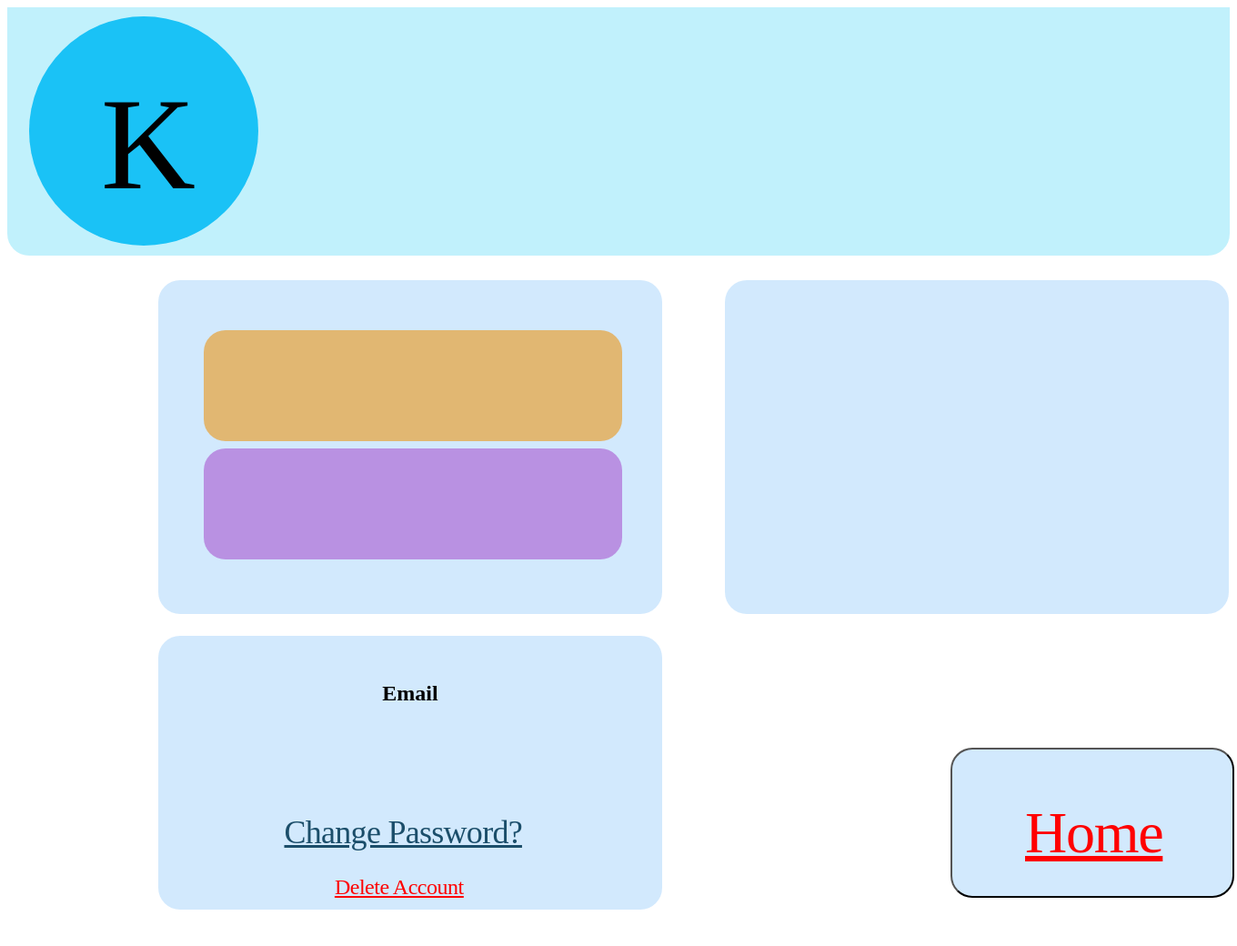
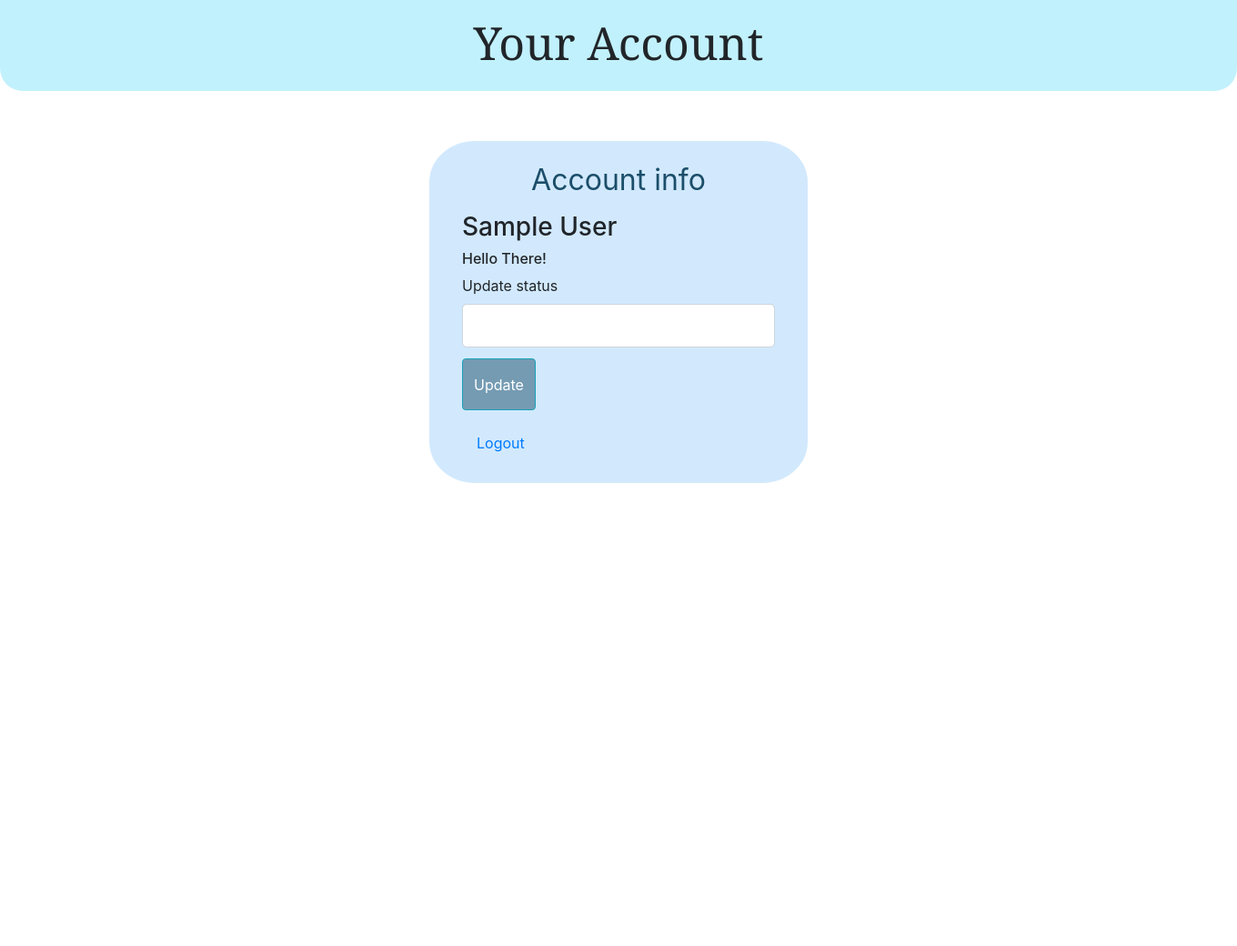
Before and after one commit to 5-MuhSkuhTeers/StudyApp, a Flask app: page /account in a window 1360 px wide. Shown: the whole page at 91% size. After the commit the page ends 531 px from the top, so only its background shows below. Run offline with Flask 2, Linux system fonts and the light colour scheme; the visitor is signed in with stand-in values (Sample User, id 1); data comes from the database, SQL or seed files in the repository; some libraries are stand-ins or nearby versions.

Commit message:
Included sending password reset emails for #33

```diff
--- a/api/__init__.py
+++ b/api/__init__.py
@@ -1,4 +1,4 @@
-import os, secrets, bcrypt
+import os
 from flask import Flask
 from flask_sqlalchemy import SQLAlchemy
 from flask_bcrypt import Bcrypt
--- a/api/forms.py
+++ b/api/forms.py
@@ -18,15 +18,20 @@ class RegisterForm(FlaskForm):
     submit = SubmitField('Sign Up')
 
 
-class RequestForgotPasswordForm (FlaskForm):
+class RequestForgotPasswordForm(FlaskForm):
     email = StringField(label='Email', validators=[DataRequired(), Email()])
     submit = SubmitField('Request Password Reset')
 
 
-class ForgotPasswordForm (FlaskForm):
+class ForgotPasswordForm(FlaskForm):
     password = PasswordField(label='New Password', validators=[DataRequired()])
     confirm = PasswordField('Confirm New Password', validators=[
         DataRequired(),
         EqualTo('password',message='Passwords Must Match')
     ])
     submit = SubmitField('Login')
+
+
+class UpdateAccountForm(FlaskForm):
+    status = StringField(label='Update status', validators=[DataRequired()])
+    submit = SubmitField('Update')
--- a/api/models.py
+++ b/api/models.py
@@ -10,7 +10,8 @@ class User(db.Model, UserMixin):
     id = db.Column(db.Integer, primary_key=True)
     email = db.Column(db.String(30), nullable=False, unique=True)
     name = db.Column(db.String(40), nullable=False)
-    password = db.Column(db.String(80), nullable=False)
+    password = db.Column(db.String(200), nullable=False)
+    status = db.Column(db.String(80), nullable=False, default='Hello There!')
     assignments = db.relationship('Assignment', lazy=True)
     courses = db.relationship('Course', lazy=True)
 
@@ -45,6 +46,7 @@ class User(db.Model, UserMixin):
         except:
             return None
         return User.find_by_email(email)
+
 
 class Assignment(db.Model):
     __tablename__ = 'assignments'
--- a/api/routes.py
+++ b/api/routes.py
@@ -1,15 +1,16 @@
 from api import server, bcrypt, login_manager
 from api.models import *
 from api.forms import *
-from flask import render_template, flash, redirect, get_flashed_messages
+from flask import render_template, flash, redirect, get_flashed_messages, request, url_for
 from flask_login import login_user, login_required, current_user, logout_user
+from api.email import send_reset_email
 
 
 @server.route("/", methods=['GET', 'POST'])
 @server.route("/login", methods=['GET', 'POST'])
 def login():
-    if current_user.is_authenticated:
-        return redirect('account')
+    """if current_user.is_authenticated:
+        return redirect('account')"""
     get_flashed_messages()
     form = LoginForm()
     if form.validate_on_submit():
@@ -27,10 +28,17 @@ def login():
     return render_template("login.html",form=form)
 
 
+@server.route('/logout')
+@login_required
+def logout():
+    logout_user()
+    return redirect(url_for('login'))
+
+
 @server.route("/create-account", methods=['GET','POST'])
 def createAccount():
-    if current_user.is_authenticated:
-        return redirect('account')
+    """if current_user.is_authenticated:
+        return redirect('account')"""
     form = RegisterForm()
     if form.validate_on_submit():
         if User.find_by_email(form.email.data):
@@ -49,7 +57,12 @@ def createAccount():
 def requestforgotPassword():
     form = RequestForgotPasswordForm()
     if form.validate_on_submit():
-        flash("login successful",'success')
+        email = form.email.data
+        if User.find_by_email(email):
+            token = User.find_by_email(email).reset_token()
+            send_reset_email(email, token)
+        flash("If the email matches our records, you will receive further instructions", 'info')
+        return redirect(url_for('login'))
     return render_template("requestResetPassword.html",form=form)
 #also this
 
@@ -57,22 +70,30 @@ def requestforgotPassword():
 @server.route("/reset-password/<token>", methods=['GET','POST'])
 def forgotPassword(token):
     if current_user.is_authenticated:
-        return redirect('account')
+        return redirect(url_for('account'))
     user = User.verify_token(token)
     if not user:
         flash("Your token has expired", 'danger')
-        return redirect('requestforgotPassword')
+        return redirect(url_for('requestforgotPassword'))
     form = ForgotPasswordForm()
     if form.validate_on_submit():
-        user.password = bcrypt.generate_password_hash(form.password.data)
+        user.password = bcrypt.generate_password_hash(form.password.data).decode('utf-8')
         db.session.commit()
-        flash("Password updated successfully!",'success')
-        return redirect('login')
+        flash("Password changed successfully!",'success')
+        return redirect(url_for('login'))
     return render_template("resetPassword.html",form=form)
 
 
 @server.route("/account", methods=['GET','POST'])
 @login_required
 def account():
-    logout_user()
-    return render_template("account.html")
+    form = UpdateAccountForm()
+    name = current_user.name
+    status = current_user.status
+    if form.validate_on_submit():
+        user = User.find_by_id(current_user.id)
+        user.status = form.status.data
+        db.session.commit()
+        current_user.status = form.status.data
+        return redirect(url_for("account"))
+    return render_template("account.html", form=form, name=name, status=status)
--- a/api/static/account_page.css
+++ b/api/static/account_page.css
@@ -226,3 +226,14 @@
   .form-container .btn:hover, .open-button:hover {
     opacity: 1;
   }
+
+.circle{
+     border:1px solid red;
+     background:blue;
+     border-radius:50%;
+     width:200px;
+     text-align:center;
+     color:#fff;
+     padding:100px 0;
+     font-size:16px;
+}
--- a/api/static/main.css
+++ b/api/static/main.css
@@ -37,6 +37,10 @@
     align-content: center;
 }
 
+.btn_reset{
+    align-content: center;
+}
+
 .login-forgot{
     font-size:15px;
     color: #1B4E6A;
@@ -50,7 +54,6 @@
 
 .btn{
     background-color: rgba(27,78,106,0.5);
-    width: 146px;
     height: 57px;
     outline: none !important;
     color: white;
--- a/api/templates/account.html
+++ b/api/templates/account.html
@@ -1,62 +1,58 @@
-<!DOCTYPE html>
-<html>
+<!doctype html>
+<html lang="en">
 <head>
     <meta charset="utf-8">
     <meta name="viewport" content="width=device-width">
-    <title>Account</title>
-    <link rel="stylesheet" type="text/css" href="{{ url_for('static',filename='account_page.css') }}">
-
+    <link rel="stylesheet" href="https://maxcdn.bootstrapcdn.com/bootstrap/4.0.0/css/bootstrap.min.css"
+          integrity="sha384-Gn5384xqQ1aoWXA+058RXPxPg6fy4IWvTNh0E263XmFcJlSAwiGgFAW/dAiS6JXm" crossorigin="anonymous">
+    <link rel="stylesheet" type="text/css" href="{{ url_for('static',filename='main.css') }}">
 </head>
 
-<body>
-<div class="account_screen">
-    <div class="head_banner">
-        <span class="profile">
-          <h2 class="name_fst_letter"> K </h2>
-        </span>
-    </div>
-    <div class="class_box">
-        <div class="class_rectangle1">
-
-        </div>
-        <div class="class_rectangle2">
-
-        </div>
-    </div>
-    <div class="assigment_box">
-    </div>
-    <div class="account_box">
-        <div align="center" class="account_inner_d">
-            <h2>Email</h2>
-            <a class="change_password_a" href="javascript:void(0)" onclick="myFunction()">
-                Change Password?
-            </a>
-
-            <a class="delete_account_a" href="javascript:void(0)" onclick="vertifyDelete()">
-                Delete Account
-            </a>
-
-            <div class="form-popup" id="myForm">
-                <form action="/action_page.php" class="form-container">
-                    <h1>Are you sure you want to delete your account?</h1>
-
-                    <button type="submit" class="btn">Yes</button>
-
-                    <button type="button" class="btn cancel" onclick="closeForm()">No</button>
-                </form>
-
-            </div>
-
-        </div>
-    </div>
-    <button class="home_button">
-        <div align="center">
-            <h2 class="home"> Home </h2>
-        </div>
-    </button>
+<div class="login-header">
+    Your Account
 </div>
 
-<script src="script.js"></script>
-</body>
+<div class="container" style="width:55%;">
+    {% with messages = get_flashed_messages(with_categories=true) %}
+        {% if messages %}
+            {% for category,message in messages %}
+                <div class="alert alert-{{ category }}">
+                    {{ message }}
+                </div>
+            {% endfor %}
+        {% endif %}
+    {% endwith %}
+</div>
 
-</html>
+<div class="card-body d-flex justify-content-center">
+    <form method="POST" action="" enctype="multipart/form-data">
+        {{ form.hidden_tag() }}
+        <div id="login-box" class="card mb-2 box-shadow border-0" style="width: 26rem; border-radius: 12%">
+            <div class="card-body px-3 py-1">
+                <div class="mb-3" align="center">
+                    <h2 class="font-weight-normal" style="color: #1B4E6A">Account info</h2>
+                </div>
+                <h3>{{ name }}</h3>
+                <h6>{{ status }}</h6>
+                <!--name-->
+                <div class="card-title">
+                    {{ form.status.label(class="form-control-label") }}
+                    {% if form.status.errors %}
+                        {{ form.status(class="form-control form-control-lg is-invalid") }}
+
+                        <div class="invalid feedback">
+                            {% for error in form.status.errors %}
+                                <span>{{ error }}</span>
+                            {% endfor %}
+                        </div>
+
+                    {% else %}
+                        {{ form.status(class="form-control form-control-lg") }}
+                    {% endif %}
+                </div>
+                <div class="form-group">
+                    {{ form.submit(class="btn btn-outline-info") }}
+                </div>
+                <a class="nav-item nav-link" href="{{ url_for('logout') }}">Logout</a>
+    </form>
+</div>
--- a/api/templates/createAccount.html
+++ b/api/templates/createAccount.html
@@ -20,7 +20,7 @@
         {% endif %}
     {% endwith %}
 </div>
-<div class="card-deck d-flex justify-content-center">
+<div class="card-body d-flex justify-content-center">
     <form method="POST" action="">
         {{ form.hidden_tag() }}
 
--- a/api/templates/login.html
+++ b/api/templates/login.html
@@ -1,6 +1,8 @@
 <!doctype html>
 <html lang="en">
 <head>
+    <meta charset="utf-8">
+    <meta name="viewport" content="width=device-width">
     <link rel="stylesheet" href="https://maxcdn.bootstrapcdn.com/bootstrap/4.0.0/css/bootstrap.min.css"
           integrity="sha384-Gn5384xqQ1aoWXA+058RXPxPg6fy4IWvTNh0E263XmFcJlSAwiGgFAW/dAiS6JXm" crossorigin="anonymous">
     <link rel="stylesheet" type="text/css" href="{{ url_for('static',filename='main.css') }}">
@@ -22,7 +24,7 @@
     {% endwith %}
 </div>
 
-<div class="card-deck justify-content-center">
+<div class="card-body d-flex justify-content-center">
     <form method="POST" action="">
         {{ form.hidden_tag() }}
 
--- a/api/templates/resetPassword.html
+++ b/api/templates/resetPassword.html
@@ -9,7 +9,8 @@
 <div class="login-header">
     StudyApp
 </div>
-<div class="card-deck d-flex justify-content-center">
+
+<div class="card-body d-flex justify-content-center">
     <form method="POST" action="">
         {{ form.hidden_tag() }}
 
```
Also changed, not shown: api/email.py (+21 -11 lines), api/templates/requestResetPassword.html (+4 -3 lines).
